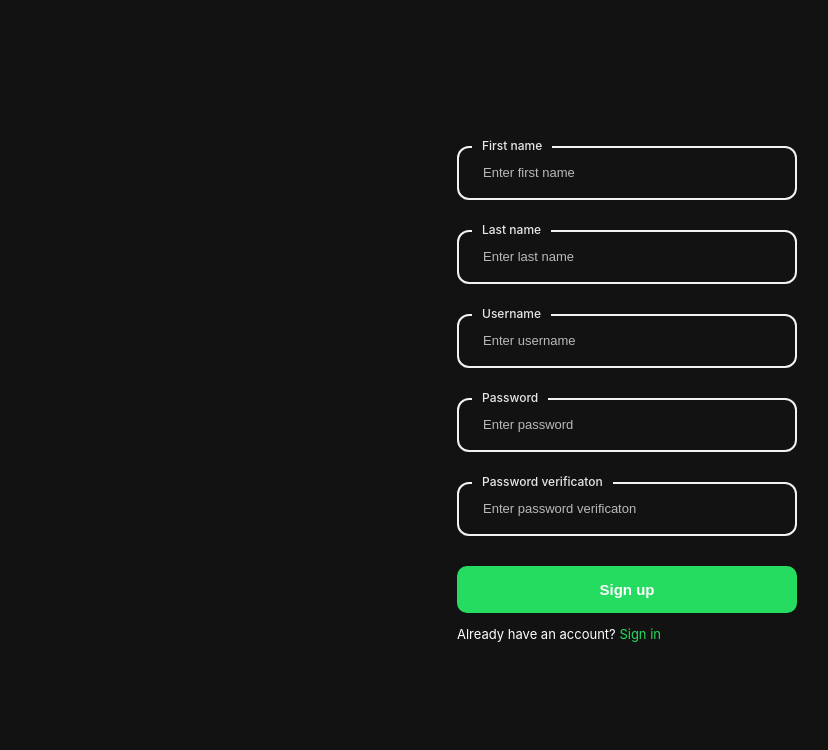
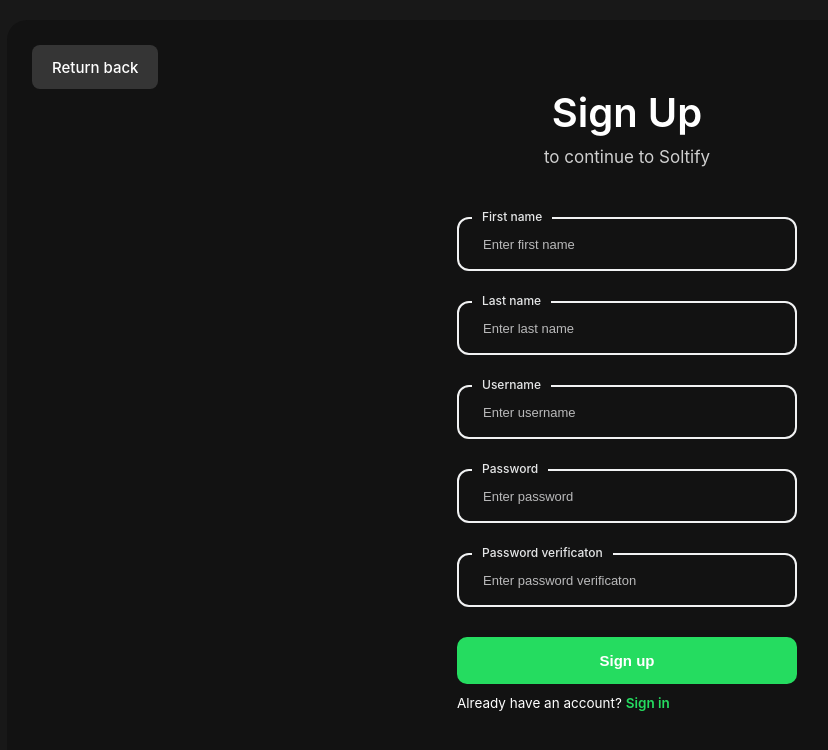
Before and after one commit to altair2503/React-2023, a React (Create React App) app in the folder Soltify/soltify-front/: page / in a window 1280 px wide. Shown: the top 750 px of the page, without its empty margins (13-841 px from the left). Built offline with nearby package versions, Linux system fonts and the light colour scheme.

Commit message:
sign up updated

```diff
--- a/Soltify/soltify-front/src/components/sign-up/sign-up.js
+++ b/Soltify/soltify-front/src/components/sign-up/sign-up.js
@@ -3,7 +3,15 @@ import styles from "./sign-up.module.css"
 
 const SignUp = ()=>{
     return (
+        <div className={styles.container}>
             <div className={styles.background}>
+                <div className={styles.return_back}>
+                    <span>Return back</span>
+                </div>
+                <div className={styles.title_cont}>
+                    <p className={styles.title}>Sign Up</p>
+                    <span className={styles.subtitle}>to continue to Soltify</span>
+                </div>
                 <div className={styles.inputs}>
                     <Input props={{name: 'First name'}}/>
                     <Input props={{name: 'Last name'}}/>
@@ -11,7 +19,8 @@ const SignUp = ()=>{
                     <Input props={{name: 'Password', type: 'password'}}/>
                     <Input props={{name: 'Password verificaton', type: 'password'}}/>
                     <button>Sign up</button>
-                <p className={styles.text}>Already have an account? <a href="">Sign in</a></p>
+                    <a href="" className={styles.sign_in_link}>Already have an account? <span>Sign in</span></a>
+                </div>
             </div>
         </div>
     )
--- a/Soltify/soltify-front/src/components/sign-up/sign-up.module.css
+++ b/Soltify/soltify-front/src/components/sign-up/sign-up.module.css
@@ -1,12 +1,27 @@
+.container
+{
+    height: 100vh;
+
+    background: #181818;
+    box-sizing: border-box;
+
+    padding: 20px;
+}
+
 .background
 {
     width: 100%;
-    height: 100vh;
+    height: 100%;
+
     background: #121212;
+    border-radius: 20px;
 
     display: flex;
+    flex-direction: column;
     justify-content: center;
     align-items: center;
+
+    position: relative;
 }
 
 .inputs
@@ -18,7 +33,6 @@
 button
 {
     font-size: 15px;
-    font-family: 'Montserrat', sans-serif;
     font-weight: bold;
     color: white;
     background-color: #25DC60;
@@ -28,21 +42,65 @@ button
     cursor: pointer;
     outline: none;
     border: none;
+    margin-bottom: 8px;
+}
+button:hover
+{
+  background: #0aba41;
 }
 
-button:hover
+.sign_in_link
 {
-  background: #4dff85;
+    font-size: 13.5px;
+    color: white;
+    text-decoration: none;
+}
+.sign_in_link span
+{
+    color: #25DC60;
+    font-weight: 600;
+    text-decoration: none;
+}
+.sign_in_link:hover span
+{
+    text-decoration: underline;
 }
 
-.text
+.title_cont
 {
-    font-size: 13px;
-    color: white;
+    text-align: center;
+    margin-bottom: 50px;
+}
+.title
+{
+    font-size: 40px;
+    font-weight: 600;
+    color: #fff;
+    margin: 0 0 10px;
+}
+.subtitle
+{
+    font-size: 17px;
+    color: rgba(255, 255, 255, .8);
 }
 
-.text a
+.return_back
 {
-    color: #25DC60;
-    text-decoration: none;
+    position: absolute;
+    left: 0;
+    top: 0;
+
+    margin: 25px;
+
+    background: rgba(255, 255, 255, .15);
+    border-radius: 8px;
+
+    padding: 12px 20px;
+    cursor: pointer;
 }
+.return_back span
+{
+    color: #fff;
+    font-size: 15px;
+    font-weight: 500;
+}
```
Lines whose indentation alone changed are shown as unchanged.
